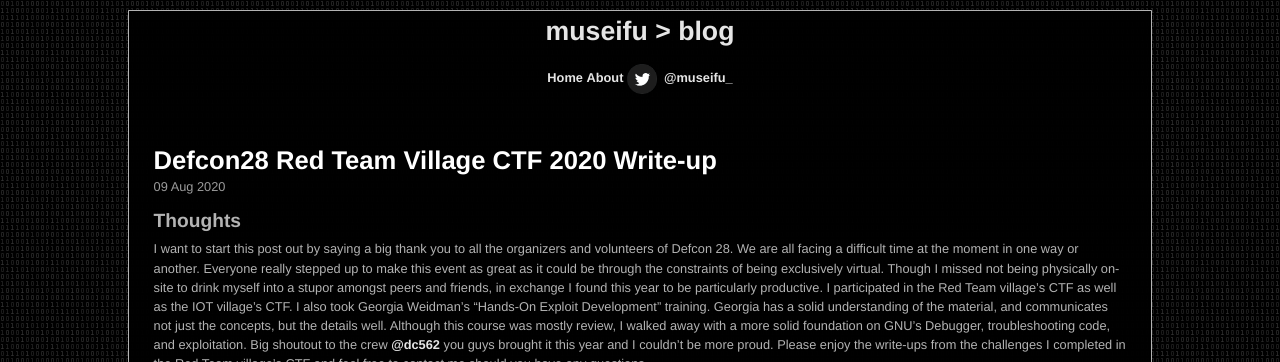
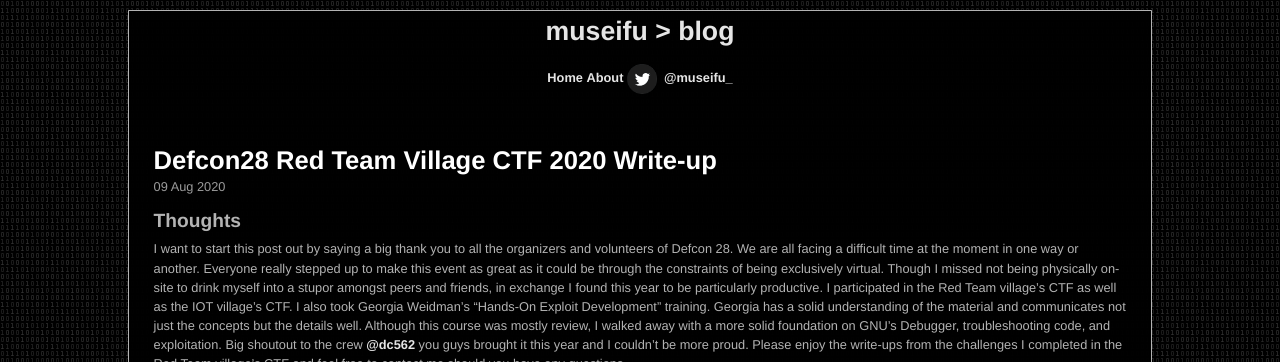
Before and after one commit to museifu666/museifu666.github.io, a Jekyll site: the page built from _posts/2020-08-09-Defcon28-Red-Team-Village-CTF-Write-up.md, in a window 1280 px wide and 900 px high, cut to the strip 0-362 px from the top of the window. Built offline with Jekyll 4.4.1, drawn with Linux system fonts in a browser that asks for light colours.

```diff
--- a/_posts/2020-08-09-Defcon28-Red-Team-Village-CTF-Write-up.md
+++ b/_posts/2020-08-09-Defcon28-Red-Team-Village-CTF-Write-up.md
@@ -11,7 +11,7 @@ keywords: "CTF, Defcon, Defcon28, writeups, write-ups, challenges, Red Team"
 
 ## Thoughts
 
-I want to start this post out by saying a big thank you to all the organizers and volunteers of Defcon 28. We are all facing a difficult time at the moment in one way or another. Everyone really stepped up to make this event as great as it could be through the constraints of being exclusively virtual. Though I missed not being physically on-site to drink myself into a stupor amongst peers and friends, in exchange I found this year to be particularly productive. I participated in the Red Team village's CTF as well as the IOT village's CTF. I also took Georgia Weidman's "Hands-On Exploit Development" training. Georgia has a solid understanding of the material, and communicates not just the concepts, but the details well. Although this course was mostly review, I walked away with a more solid foundation on GNU's Debugger, troubleshooting code, and exploitation.  Big shoutout to the crew [@dc562](https://twitter.com/defcon562) you guys brought it this year and I couldn't be more proud. Please enjoy the write-ups from the challenges I completed in the Red Team village's CTF and feel free to contact me should you have any questions.
+I want to start this post out by saying a big thank you to all the organizers and volunteers of Defcon 28. We are all facing a difficult time at the moment in one way or another. Everyone really stepped up to make this event as great as it could be through the constraints of being exclusively virtual. Though I missed not being physically on-site to drink myself into a stupor amongst peers and friends, in exchange I found this year to be particularly productive. I participated in the Red Team village's CTF as well as the IOT village's CTF. I also took Georgia Weidman's "Hands-On Exploit Development" training. Georgia has a solid understanding of the material and communicates not just the concepts but the details well. Although this course was mostly review, I walked away with a more solid foundation on GNU's Debugger, troubleshooting code, and exploitation.  Big shoutout to the crew [@dc562](https://twitter.com/defcon562) you guys brought it this year and I couldn't be more proud. Please enjoy the write-ups from the challenges I completed in the Red Team village's CTF and feel free to contact me should you have any questions.
 
 ![scores](https://i.imgur.com/m7NloUl.png)
 
```
